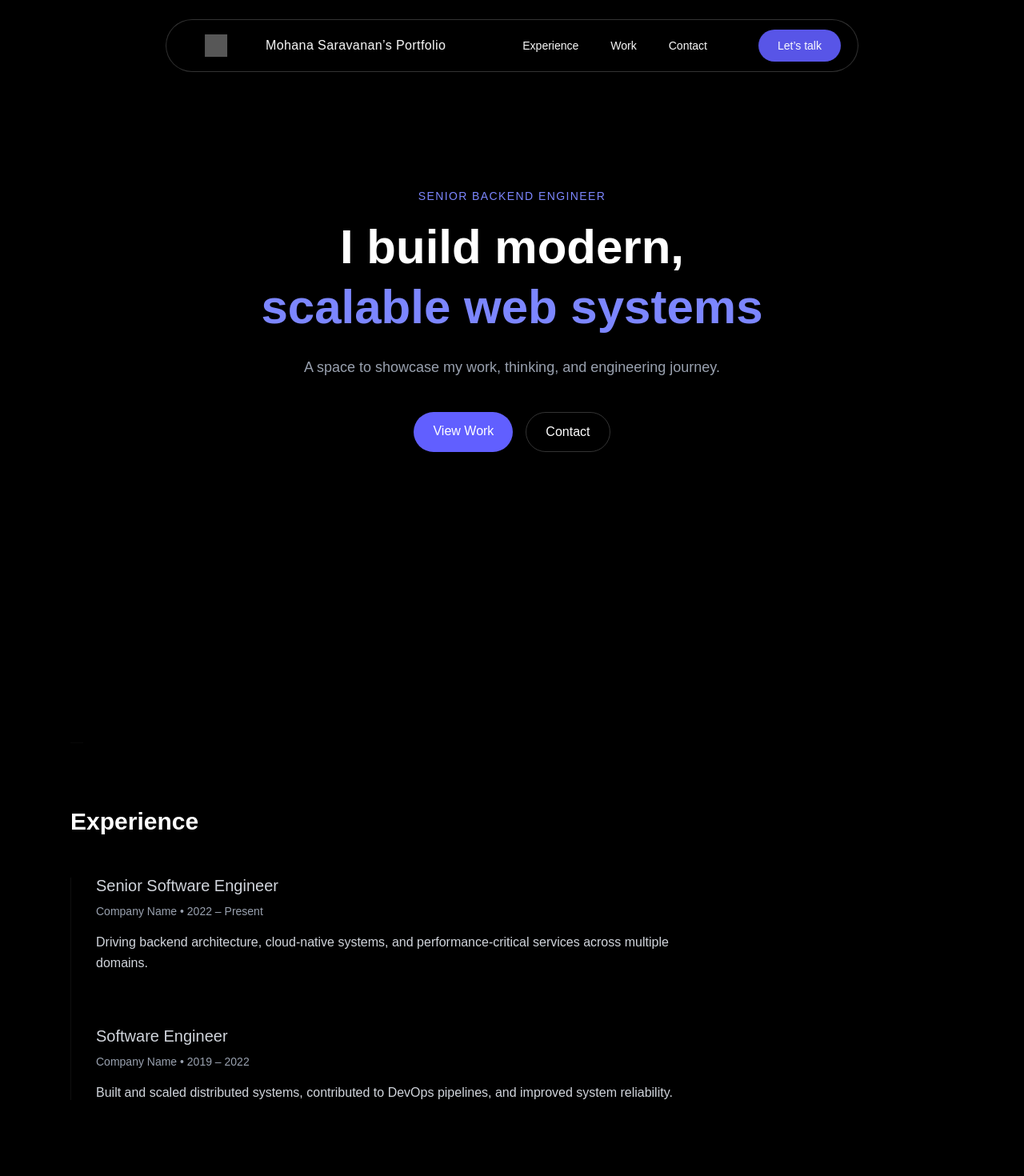
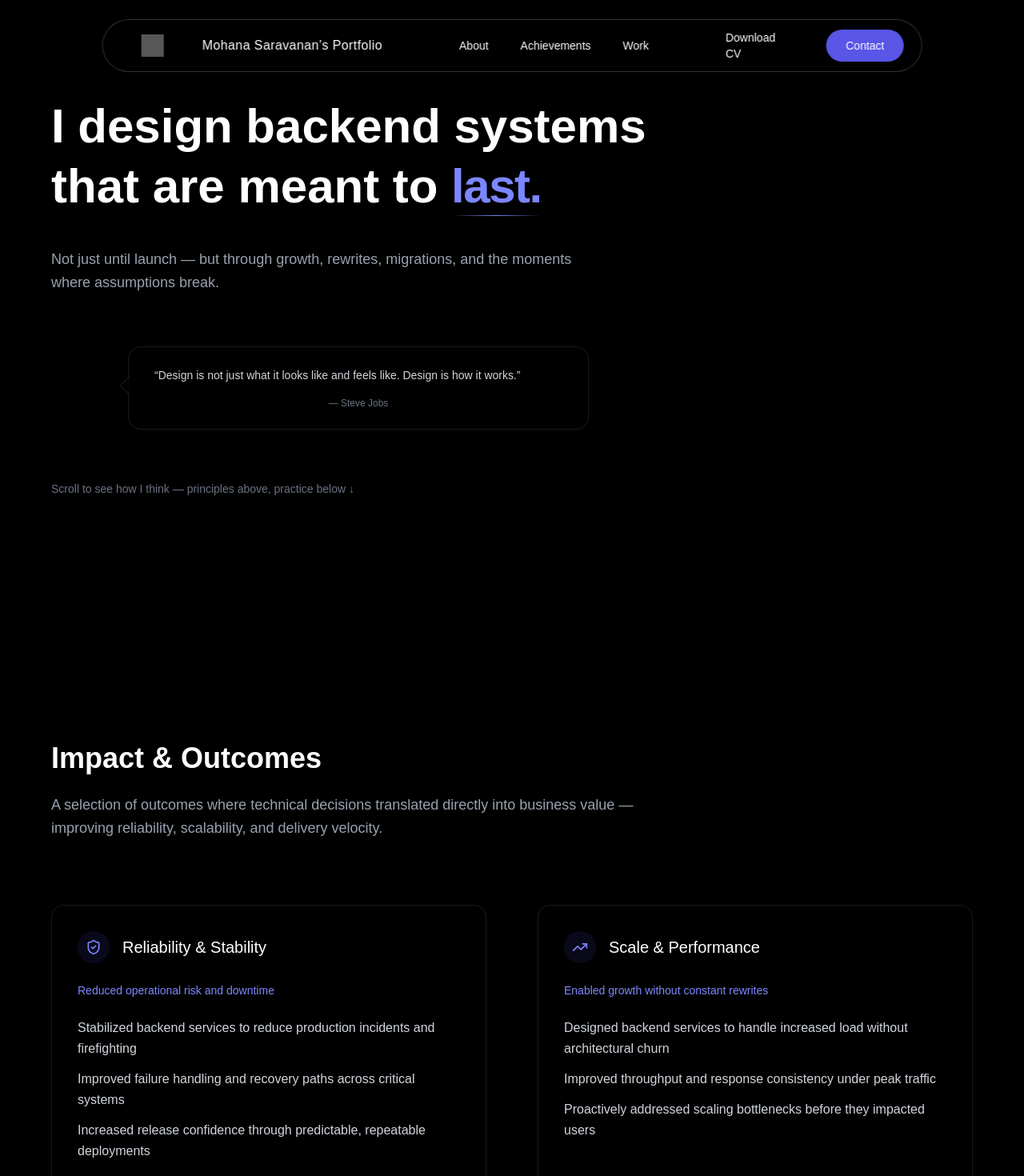
Before and after one commit to MohanaSaravananKumaresan/myportfolio, a Next.js app: page / in a window 1280 px wide. Shown: the top 1470 px of the page at 80% size. Built offline with nearby package versions, Linux system fonts and the light colour scheme; grey boxes are pictures that could not be loaded.

Commit message:
Navbar mobile view

```diff
--- a/app/page.tsx
+++ b/app/page.tsx
@@ -2,12 +2,15 @@ import Navbar from "@/components/Navbar";
 import Hero from "@/components/Hero";
 import Section from "@/components/Section";
 import ProjectCard from "@/components/ProjectCard";
+import Achievements from "@/components/Achievements";
+
 
 export default function Home() {
     return (
         <main className="bg-black text-white">
             <Navbar/>
             <Hero/>
+            <Achievements/>
 
             <Section id="experience" title="Experience">
                 <div className="space-y-16">
--- /dev/null
+++ b/components/Achievements.tsx
@@ -0,0 +1,128 @@
+"use client";
+
+import {
+    ShieldCheck,
+    TrendingUp,
+    Wrench,
+    Rocket,
+} from "lucide-react";
+
+const ACHIEVEMENTS = [
+    {
+        title: "Reliability & Stability",
+        icon: ShieldCheck,
+        businessValue: "Reduced operational risk and downtime",
+        points: [
+            "Stabilized backend services to reduce production incidents and firefighting",
+            "Improved failure handling and recovery paths across critical systems",
+            "Increased release confidence through predictable, repeatable deployments",
+        ],
+    },
+    {
+        title: "Scale & Performance",
+        icon: TrendingUp,
+        businessValue: "Enabled growth without constant rewrites",
+        points: [
+            "Designed backend services to handle increased load without architectural churn",
+            "Improved throughput and response consistency under peak traffic",
+            "Proactively addressed scaling bottlenecks before they impacted users",
+        ],
+    },
+    {
+        title: "Modernization & Risk Reduction",
+        icon: Wrench,
+        businessValue: "Lowered long-term cost and technical risk",
+        points: [
+            "Modernized legacy components to simplify operations and maintenance",
+            "Reduced system complexity by replacing fragile patterns with sustainable designs",
+            "Improved maintainability and onboarding by clarifying architectural boundaries",
+        ],
+    },
+    {
+        title: "Delivery & Execution Excellence",
+        icon: Rocket,
+        businessValue: "Faster delivery with controlled change",
+        points: [
+            "Strengthened CI/CD pipelines to reduce release friction and regressions",
+            "Shortened feedback loops between development and production",
+            "Enabled teams to ship changes more frequently with higher confidence",
+        ],
+    },
+];
+
+export default function Achievements() {
+    return (
+        <section
+            id="achievements"
+            className="px-6 py-32 bg-black text-white"
+        >
+            <div className="max-w-6xl mx-auto">
+
+                {/* Section header */}
+                <div className="max-w-3xl mb-20">
+                    <h2 className="text-3xl md:text-4xl font-semibold mb-6">
+                        Impact & Outcomes
+                    </h2>
+                    <p className="text-lg text-gray-400 leading-relaxed">
+                        A selection of outcomes where technical decisions
+                        translated directly into business value — improving
+                        reliability, scalability, and delivery velocity.
+                    </p>
+                </div>
+
+                {/* Achievement blocks */}
+                <div className="grid grid-cols-1 md:grid-cols-2 gap-16">
+                    {ACHIEVEMENTS.map((item, index) => {
+                        const Icon = item.icon;
+
+                        return (
+                            <div
+                                key={index}
+                                className="
+                                    relative
+                                    rounded-2xl
+                                    bg-black/60
+                                    backdrop-blur
+                                    border border-white/10
+                                    p-8
+                                    transition
+                                    hover:border-indigo-400/40
+                                "
+                            >
+                                {/* Header */}
+                                <div className="flex items-center gap-4 mb-6">
+                                    <div className="
+                                        flex items-center justify-center
+                                        w-10 h-10 rounded-full
+                                        bg-indigo-500/10
+                                        text-indigo-400
+                                    ">
+                                        <Icon size={20} />
+                                    </div>
+
+                                    <h3 className="text-xl font-medium">
+                                        {item.title}
+                                    </h3>
+                                </div>
+
+                                {/* Business value */}
+                                <p className="text-sm text-indigo-400 mb-6">
+                                    {item.businessValue}
+                                </p>
+
+                                {/* Outcomes */}
+                                <ul className="space-y-3 text-gray-300">
+                                    {item.points.map((point, i) => (
+                                        <li key={i} className="leading-relaxed">
+                                            {point}
+                                        </li>
+                                    ))}
+                                </ul>
+                            </div>
+                        );
+                    })}
+                </div>
+            </div>
+        </section>
+    );
+}
--- a/components/Hero.tsx
+++ b/components/Hero.tsx
@@ -1,96 +1,124 @@
 "use client";
 
-import {motion, Variants} from "framer-motion";
+import { motion, Variants } from "framer-motion";
 
 const containerVariants: Variants = {
-    hidden: {
-        opacity: 0,
-    },
+    hidden: { opacity: 0 },
     visible: {
         opacity: 1,
-        transition: {
-            staggerChildren: 0.15,
-        },
+        transition: { staggerChildren: 0.22 },
     },
 };
 
 const itemVariants: Variants = {
-    hidden: {
-        opacity: 0,
-        y: 20,
-    },
+    hidden: { opacity: 0, y: 30 },
     visible: {
         opacity: 1,
         y: 0,
         transition: {
-            duration: 0.6,
+            duration: 0.9,
             ease: "easeOut",
         },
     },
 };
 
-
 export default function Hero() {
     return (
-        <motion.section
-            className="min-h-screen flex items-center justify-center px-6"
-            variants={containerVariants}
-            initial="hidden"
-            animate="visible"
+        <section
+            className="
+                relative z-0
+                min-h-screen px-6
+                pt-[120px] pb-32
+            "
         >
+            <motion.div
+                className="max-w-6xl mx-auto flex flex-col"
+                variants={containerVariants}
+                initial="hidden"
+                animate="visible"
+            >
+                {/* HERO TEXT */}
+                <motion.div variants={itemVariants}>
+                    <h1 className="text-4xl md:text-6xl font-semibold leading-tight max-w-4xl">
+                        I design backend systems
+                        <br />
+                        that are meant to{" "}
+                        <span className="relative text-indigo-400 tracking-tight">
+                            last.
+                            <span
+                                className="
+                                    absolute left-0 -bottom-1
+                                    w-full h-px
+                                    bg-gradient-to-r
+                                    from-indigo-400/0
+                                    via-indigo-400
+                                    to-indigo-400/0
+                                "
+                            />
+                        </span>
+                    </h1>
 
-            <motion.div className="max-w-3xl text-center">
-                <motion.p
-                    variants={itemVariants}
-                    className="text-sm uppercase tracking-widest text-indigo-400 mb-4"
-                >
+                    <p className="mt-10 text-lg text-gray-400 max-w-2xl leading-relaxed">
+                        Not just until launch — but through growth, rewrites,
+                        migrations, and the moments where assumptions break.
+                    </p>
+                </motion.div>
 
-                    Senior Backend Engineer
-                </motion.p>
-
-                <motion.h1
-                    variants={itemVariants}
-                    className="text-4xl md:text-6xl font-bold leading-tight mb-6"
-                >
-
-                    I build modern,
-                    <span className="block text-indigo-400">
-            scalable web systems
-          </span>
-                </motion.h1>
-
-                <motion.p
-                    variants={itemVariants}
-                    className="text-gray-400 text-lg mb-10 max-w-2xl mx-auto leading-relaxed"
-                >
-
-                A space to showcase my work, thinking, and engineering journey.
-                </motion.p>
-
+                {/* QUOTE / THINKING BOX */}
                 <motion.div
                     variants={itemVariants}
-                    className="flex justify-center gap-4"
+                    whileHover={{ y: -4 }}
+                    className="
+                        relative
+                        mt-16 max-w-xl
+                        rounded-2xl
+                        bg-black/70
+                        backdrop-blur-xl
+                        border border-white/10
+                        px-8 py-6
+                        text-gray-300
+                        transition-all duration-300
+                        hover:border-indigo-400/40
+                        hover:shadow-lg hover:shadow-indigo-500/10
+                        md:ml-24
+                    "
                 >
+                    <span
+                        className="
+                            hidden md:block
+                            absolute -left-2 top-10
+                            w-4 h-4
+                            bg-black/70
+                            border-l border-b border-white/10
+                            rotate-45
+                        "
+                    />
 
-                    <motion.a
-                        href="#projects"
-                        className="px-6 py-3 rounded-full bg-indigo-500 text-white font-medium hover:bg-indigo-600 transition"
-                        whileHover={{y: -2}}
-                        whileTap={{scale: 0.97}}
-                    >
-                        View Work
-                    </motion.a>
+                    <p className="text-sm leading-relaxed text-center md:text-left">
+                        “Design is not just what it looks like and feels like.
+                        Design is how it works.”
+                    </p>
 
-                    <motion.a
-                        href="#contact"
-                        className="px-6 py-3 rounded-full border border-white/20 hover:border-indigo-400 transition"
-                        whileHover={{y: -2}}
-                        whileTap={{scale: 0.97}}
-                    >
-                        Contact
-                    </motion.a>
+                    <p className="mt-4 text-xs text-gray-500 text-center">
+                        — Steve Jobs
+                    </p>
                 </motion.div>
+
+                {/* SCROLL HOOK */}
+                <motion.a
+                    variants={itemVariants}
+                    href="#experience"
+                    className="
+                        mt-16
+                        text-sm text-gray-500
+                        hover:text-indigo-400
+                        transition
+                        cursor-pointer
+                    "
+                >
+                    Scroll to see how I think — principles above, practice below ↓
+                </motion.a>
             </motion.div>
-        </motion.section>
+        </section>
     );
 }
--- a/components/Navbar.tsx
+++ b/components/Navbar.tsx
@@ -7,9 +7,13 @@ const SECTION_META: Record<string, { title: string; icon: string }> = {
         title: "Mohana Saravanan’s Portfolio",
         icon: "https://cdn.jsdelivr.net/npm/lucide-static@0.451.0/icons/layout-dashboard.svg",
     },
-    experience: {
-        title: "Experience",
-        icon: "https://cdn.jsdelivr.net/npm/lucide-static@0.451.0/icons/briefcase.svg",
+    about: {
+        title: "About",
+        icon: "https://cdn.jsdelivr.net/npm/lucide-static@0.451.0/icons/user.svg",
+    },
+    achievements: {
+        title: "Achievements",
+        icon: "https://cdn.jsdelivr.net/npm/lucide-static@0.451.0/icons/trophy.svg",
     },
     projects: {
         title: "Work",
@@ -22,9 +26,11 @@ const SECTION_META: Record<string, { title: string; icon: string }> = {
 };
 
 export default function Navbar() {
-    const [active, setActive] = useState<keyof typeof SECTION_META>("overview");
+    const [active, setActive] =
+        useState<keyof typeof SECTION_META>("overview");
     const [scrolled, setScrolled] = useState(false);
     const [hovered, setHovered] = useState(false);
+    const [mobileMenu, setMobileMenu] = useState(false);
 
     useEffect(() => {
         const onScroll = () => {
@@ -39,7 +45,8 @@ export default function Navbar() {
             setScrolled(true);
 
             const sections: (keyof typeof SECTION_META)[] = [
-                "experience",
+                "about",
+                "achievements",
                 "projects",
                 "contact",
             ];
@@ -64,9 +71,12 @@ export default function Navbar() {
     const meta = SECTION_META[active];
 
     return (
+        <>
+            {/* ================= DESKTOP NAVBAR ================= */}
             <nav
                 className={`
-                fixed top-6 z-50
+                    hidden md:block
+                    fixed top-6 z-[100] isolate
                     transition-all duration-300 ease-out
                     ${scrolled
                     ? "left-6 translate-x-0"
@@ -80,8 +90,8 @@ export default function Navbar() {
                         flex items-center gap-12 leading-none
                         px-12 py-3
                         rounded-full
-                    bg-black/50
-                    backdrop-blur-[28px]
+                        bg-black/70
+                        backdrop-blur-xl
                         border border-white/20
                         shadow-xl shadow-black/60
                         transition-all duration-300
@@ -95,26 +105,29 @@ export default function Navbar() {
                     />
 
                     {/* TITLE */}
-                <span className="text-base font-medium tracking-wide text-white whitespace-nowrap leading-none">
+                    <span className="text-base font-medium tracking-wide text-white whitespace-nowrap">
                         {meta.title}
                     </span>
 
-                {/* NAV – only when expanded */}
                     {expanded && (
                         <>
                             <div className="w-px h-6 bg-white/30" />
 
                             <div className="flex items-center gap-10 text-sm whitespace-nowrap">
-                            <a href="#experience" className="hover:text-indigo-400 transition">
-                                Experience
+                                <a href="#about" className="hover:text-indigo-400">About</a>
+                                <a href="#achievements" className="hover:text-indigo-400">Achievements</a>
+                                <a href="#projects" className="hover:text-indigo-400">Work</a>
+                            </div>
+
+                            <div className="w-px h-6 bg-white/30" />
+
+                            <a
+                                href="/MohanaSaravanan_CV.pdf"
+                                target="_blank"
+                                className="hover:text-indigo-400 text-sm"
+                            >
+                                Download CV
                             </a>
-                            <a href="#projects" className="hover:text-indigo-400 transition">
-                                Work
-                            </a>
-                            <a href="#contact" className="hover:text-indigo-400 transition">
-                                Contact
-                            </a>
-                        </div>
 
                             <a
                                 href="#contact"
@@ -125,16 +138,65 @@ export default function Navbar() {
                                     bg-indigo-500/90
                                     text-sm font-medium text-white
                                     hover:bg-indigo-500
-                                transition
-                                whitespace-nowrap
-                                flex-shrink-0
                                 "
                             >
-                            Let’s talk
+                                Contact
                             </a>
                         </>
                     )}
                 </div>
             </nav>
+
+            {/* ================= MOBILE NAVBAR ================= */}
+            <nav className="md:hidden fixed top-4 right-4 z-[100]">
+                <button
+                    onClick={() => setMobileMenu(true)}
+                    className="
+                        w-12 h-12
+                        flex items-center justify-center
+                        rounded-full
+                        bg-black/70
+                        backdrop-blur-xl
+                        border border-white/20
+                        shadow-lg
+                        text-white text-xl
+                    "
+                    aria-label="Open menu"
+                >
+                    ☰
+                </button>
+            </nav>
+
+            {/* ================= MOBILE MENU ================= */}
+            {mobileMenu && (
+                <div className="md:hidden fixed inset-0 z-[90] bg-black/80 backdrop-blur-md">
+                    <div className="h-full flex flex-col items-center justify-center gap-8 text-lg text-white">
+                        <a href="#about" onClick={() => setMobileMenu(false)}>About</a>
+                        <a href="#achievements" onClick={() => setMobileMenu(false)}>Achievements</a>
+                        <a href="#projects" onClick={() => setMobileMenu(false)}>Work</a>
+                        <a
+                            href="/MohanaSaravanan_CV.pdf"
+                            target="_blank"
+                            className="text-indigo-400"
+                        >
+                            Download CV
+                        </a>
+                        <a
+                            href="#contact"
+                            onClick={() => setMobileMenu(false)}
+                            className="mt-4 px-8 py-3 rounded-full bg-indigo-500 text-white"
+                        >
+                            Contact
+                        </a>
+                        <button
+                            onClick={() => setMobileMenu(false)}
+                            className="mt-6 text-sm text-gray-400"
+                        >
+                            Close
+                        </button>
+                    </div>
+                </div>
+            )}
+        </>
     );
 }
--- a/package.json
+++ b/package.json
@@ -10,6 +10,7 @@
   },
   "dependencies": {
     "framer-motion": "^12.26.2",
+    "lucide-react": "^0.562.0",
     "next": "16.1.1",
     "react": "19.2.3",
     "react-dom": "19.2.3"
```
Also changed, not shown: 1 other file (tests, documents, lock files or other folders). Lines whose indentation alone changed are shown as unchanged.
